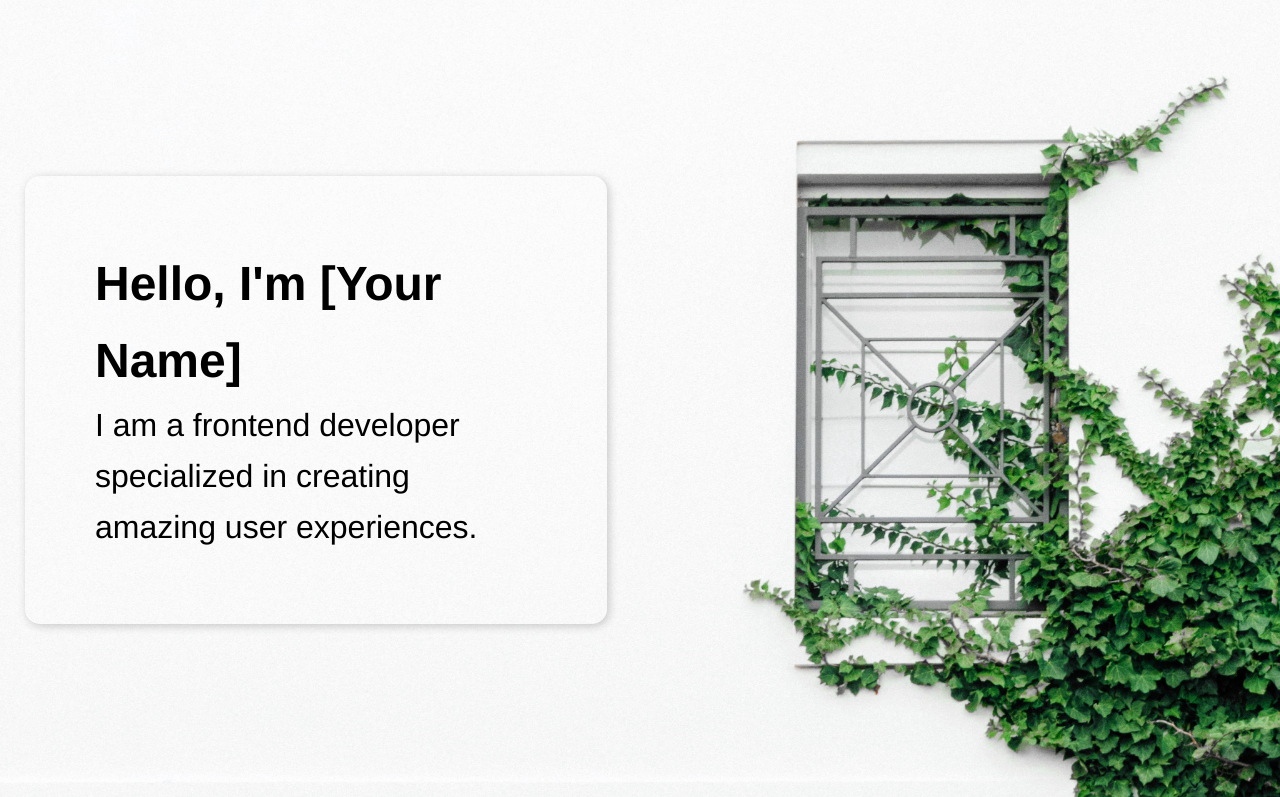
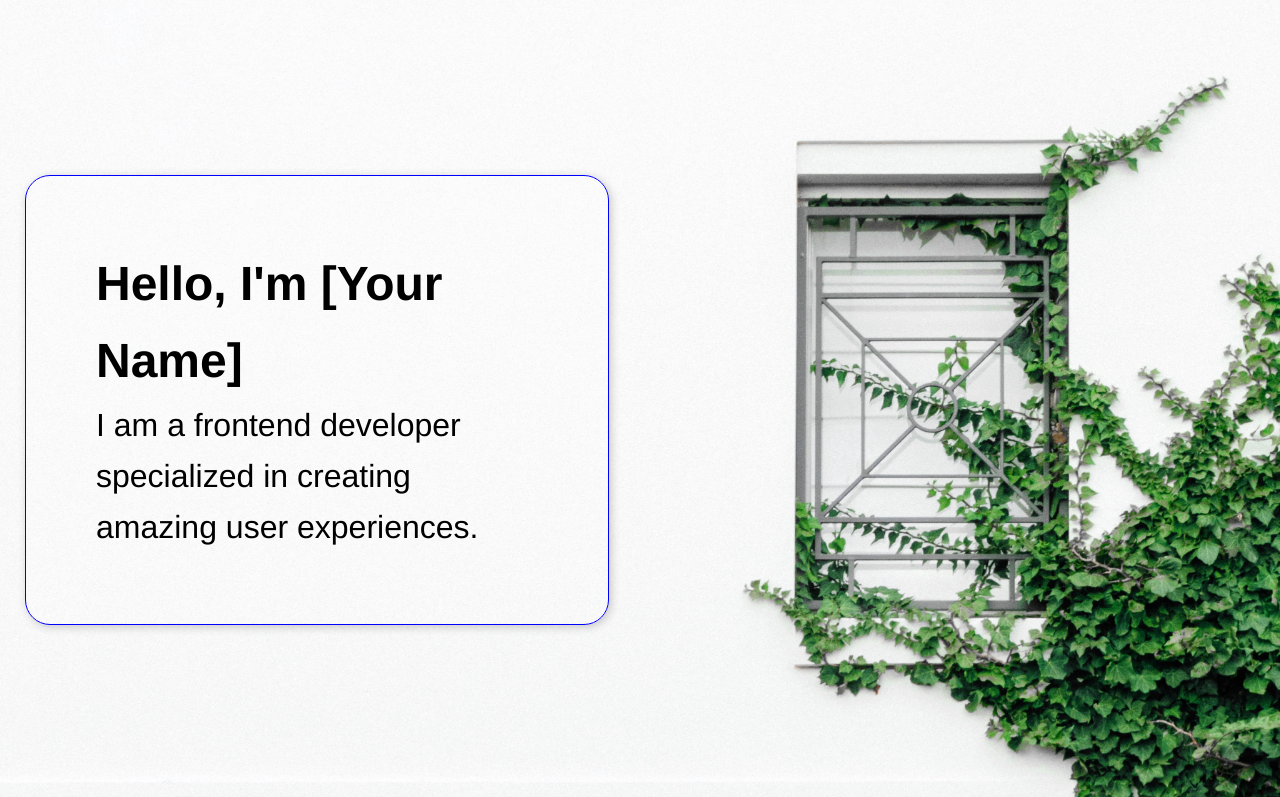
Before and after one commit to jfxmedia/port, a plain HTML site: page index.html in a window 1280 px wide. Shown: the top 797 px of the page. Drawn offline with Linux system fonts and the light colour scheme.

Commit message:
Update styles.css

```diff
--- a/styles.css
+++ b/styles.css
@@ -39,11 +39,12 @@ body {
 
 .hero-text-box {
     background-color: rgba(255, 255, 255, 0.1); /* white with 0.1 opacity */
-    border-radius: 15px;  /* rounded corners */
+    border-radius: 25px;  /* rounded corners */
     padding: 35px;  /* padding around text */
     box-shadow: 2px 2px 10px rgba(0, 0, 0, 0.2);  /* faint shadow */
     max-width: 40%;
     margin: 25px;
+    border: 1px solid blue;
 
 }
 
```
